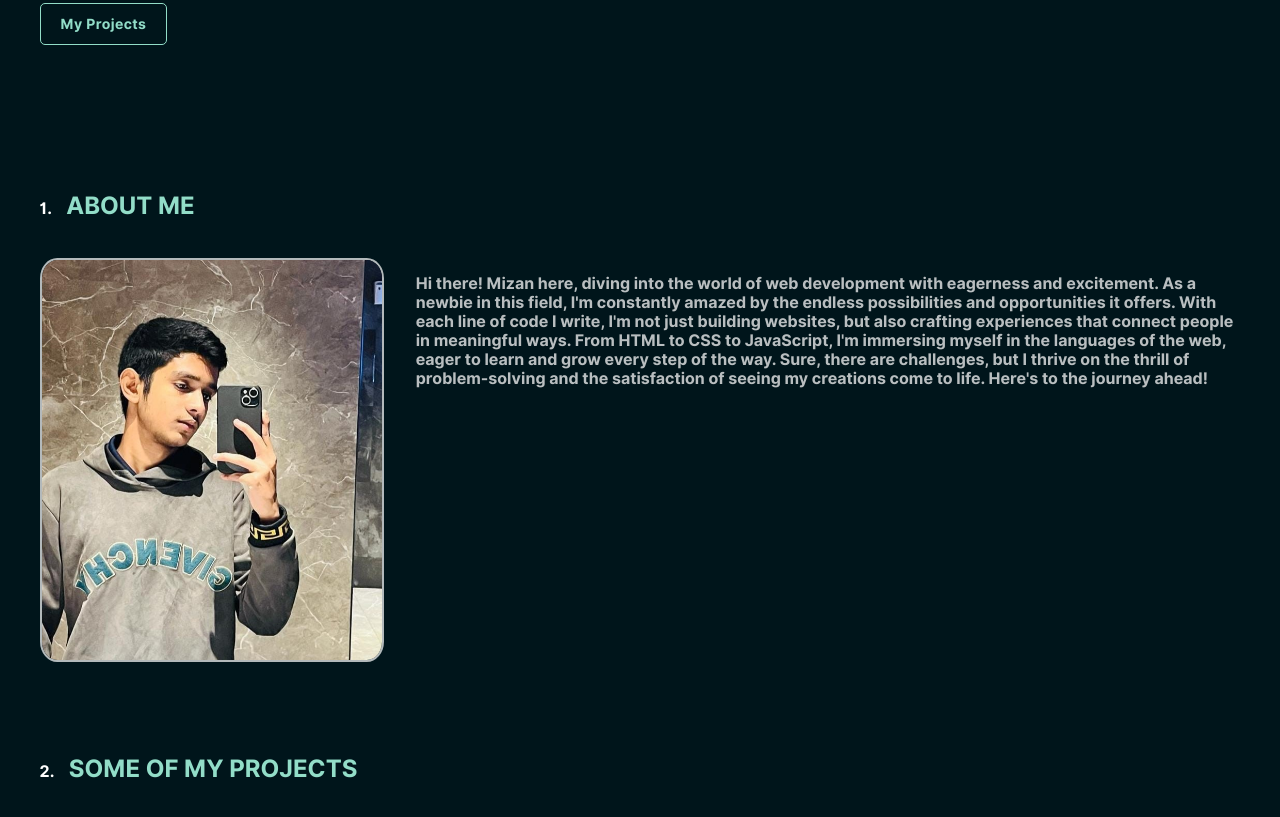
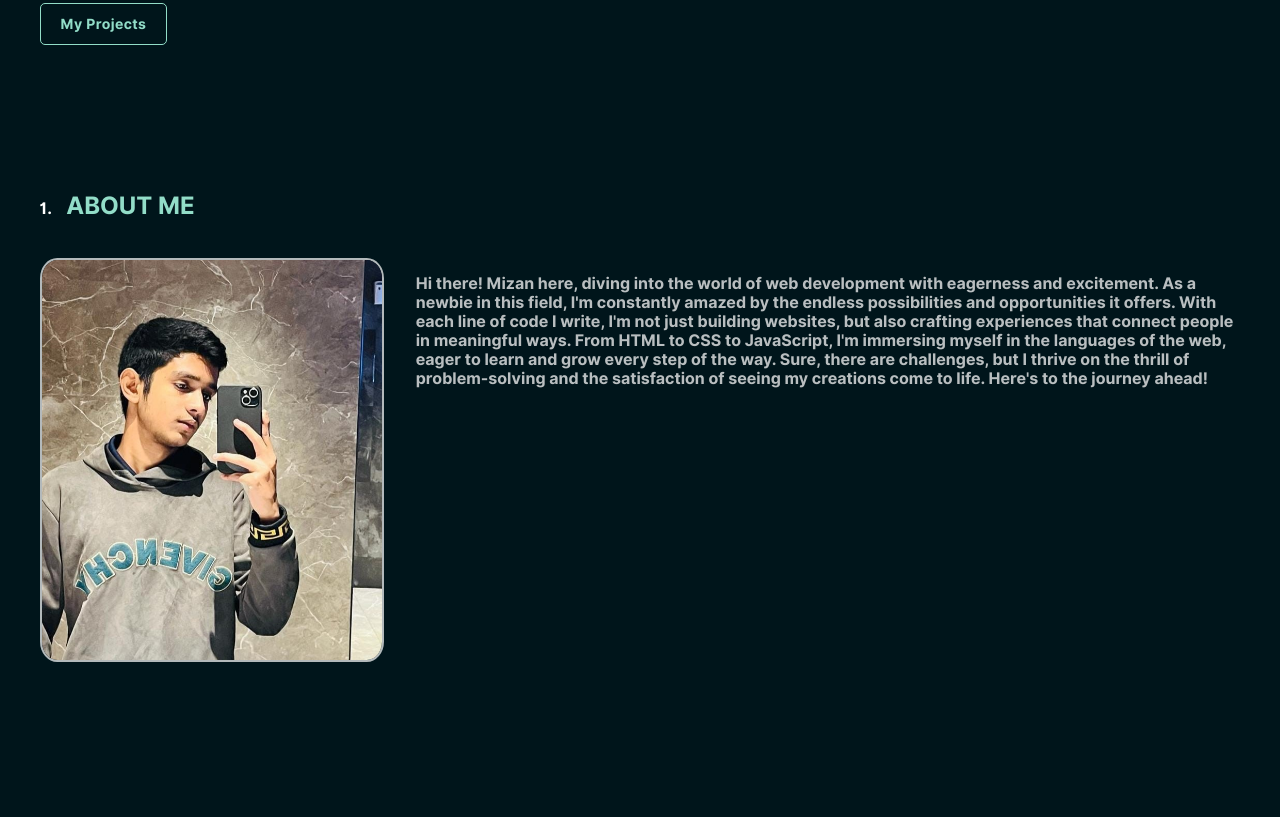
Before and after one commit to mizan989/main-portfolio, a plain HTML site: page index.html in a window 1280 px wide. Shown: the part 497-1314 px from the top of the page. After the commit the page ends 1239 px from the top, so only its background shows below. Drawn offline with Linux system fonts and the light colour scheme.

Commit message:
Update index.html

```diff
--- a/index.html
+++ b/index.html
@@ -24,10 +24,10 @@
     <p class="font-inter" id="about3">Hi there! Mizan here, diving into the world of web development with eagerness and excitement. As a newbie in this field, I'm constantly amazed by the endless possibilities and opportunities it offers. With each line of code I write, I'm not just building websites, but also crafting experiences that connect people in meaningful ways. From HTML to CSS to JavaScript, I'm immersing myself in the languages of the web, eager to learn and grow every step of the way. Sure, there are challenges, but I thrive on the thrill of problem-solving and the satisfaction of seeing my creations come to life. Here's to the journey ahead!</p>
     </div>
     <br/> <br/> <br/> <br/>
-    <h2 id="about2" class="color-sec font-inter"><span style="font-size: medium; color: white;">2. </span>&nbsp; SOME OF MY PROJECTS</h2> <br/>
+    <!-- <h2 id="about2" class="color-sec font-inter"><span style="font-size: medium; color: white;">2. </span>&nbsp; SOME OF MY PROJECTS</h2> <br/>
     <div id="project1">
 
-    </div>
+    </div> -->
 </body>
 
 </html>
```
